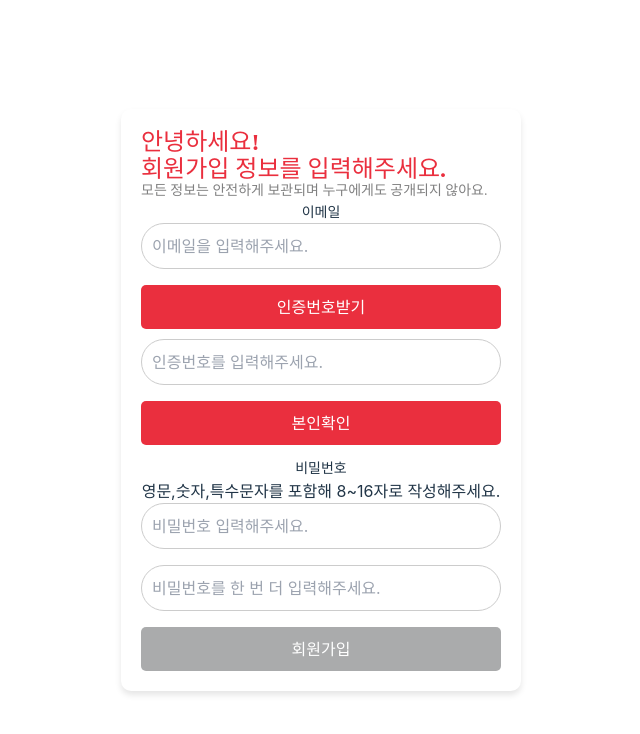
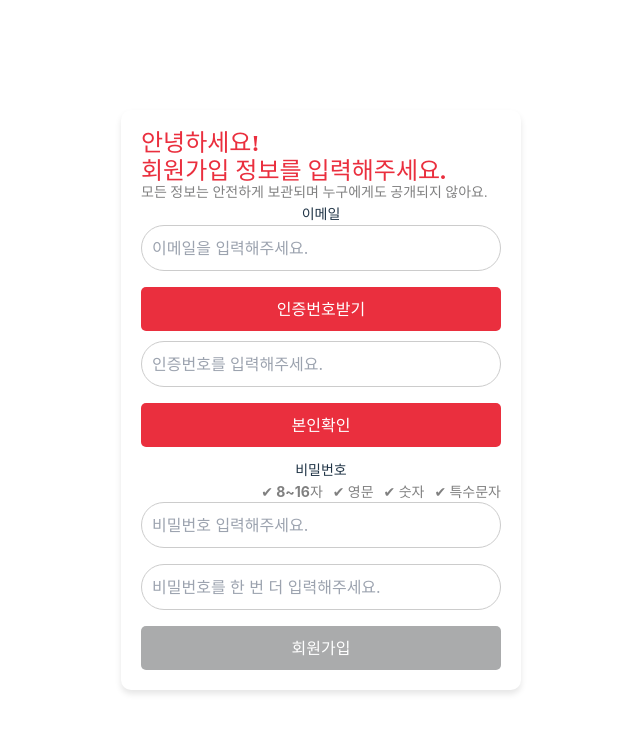
Before and after one commit to BaseballDiary/Frontend, a React (Vite) app in the folder baseballDiary/: page /login/sign-up in a window 1280 px wide. Shown: the top 734 px of the page, without its empty margins (319-959 px from the left). Built offline with nearby package versions, Linux system fonts and the light colour scheme.

Commit message:
#61 feature 비밀번호 유효성 검사 로직 수정

```diff
--- a/baseballDiary/src/pages/SignUpPage.css
+++ b/baseballDiary/src/pages/SignUpPage.css
@@ -55,6 +55,36 @@
 /* 본인확인 완료 스타일 */
 .confirmed {
   background-color: #2CCF53;
+}
+
+.validation-list {
+  list-style: none;
+  padding: 0;
+  display: flex;
+  gap: 10px;
+  justify-content: flex-end;
+}
+
+.validation-list li {
+  font-size: 14px;
+  font-weight: bold;
+  color: gray; /* 기본 색상 */
+}
+
+.validation-list .valid {
+  color: #2CCF53; /* ✅ 충족된 조건 - 초록색 */
+}
+
+.validation-list .invalid {
+  color: gray; /* ❌ 충족되지 않은 조건 - 회색 */
+}
+
+.error-text {
+  font-family: 'NanumSquareRound';
+  font-weight: 400;
+  color: #EA2F3E;
+  font-size: 14px;
+  margin-top: 4px;
 }
 
 .signup-button:disabled {
--- a/baseballDiary/src/pages/SignUpPage.tsx
+++ b/baseballDiary/src/pages/SignUpPage.tsx
@@ -16,6 +16,12 @@ const SignUpPage: React.FC = () => {
   const [passwordConfirm, setPasswordConfirm] = useState("");
   const [isPasswordValid, setIsPasswordValid] = useState(false);
   const [isPasswordMatched, setIsPasswordMatched] = useState(false);
+
+  // ✅ 유효성 검사 상태
+  const [isLengthValid, setIsLengthValid] = useState(false);
+  const [hasLetter, setHasLetter] = useState(false);
+  const [hasNumber, setHasNumber] = useState(false);
+  const [hasSpecialChar, setHasSpecialChar] = useState(false);
 
   // 이메일 유효성 검사
   const validateEmail = (email: string) => {
@@ -72,8 +78,9 @@ const SignUpPage: React.FC = () => {
       const response = await confirmVerificationCode(email, verificationCode);
 
       if (response) {
+        alert("✅ 본인 확인이 완료되었습니다!");
         setIsConfirmed(true); // ✅ 본인 확인 완료 → 버튼 비활성화
-        alert("✅ 본인 확인이 완료되었습니다!");
+
 
       }
     } catch (error) {
@@ -82,10 +89,15 @@ const SignUpPage: React.FC = () => {
     }
   };
 
-  // PW 입력 핸들러
+   // ✅ 비밀번호 입력 핸들러 (입력할 때마다 유효성 검사)
   const handlePasswordChange = (e: React.ChangeEvent<HTMLInputElement>) => {
-    setPassword(e.target.value);
-    setIsPasswordValid(e.target.value.length >= 8 && e.target.value.length <= 16);
+    const newPassword = e.target.value;
+    setPassword(newPassword);
+
+    setIsLengthValid(newPassword.length >= 8 && newPassword.length <= 16);
+    setHasLetter(/[a-zA-Z]/.test(newPassword));
+    setHasNumber(/\d/.test(newPassword));
+    setHasSpecialChar(/[!@#$%^&*(),.?":{}|<>]/.test(newPassword));
   };
 
   // PW 재입력 핸들러
@@ -120,7 +132,7 @@ const SignUpPage: React.FC = () => {
             className={`
             sendVerificationCode-button
             ${isConfirmed ? "confirmed" : ""}
-            ${isRequestDisabled || !isEmailValid ? "disabled" : ""}`}
+            `}
             onClick={handleRequestVerification}
             disabled={isConfirmed || !isEmailValid || isRequestDisabled }>
             {isConfirmed ? "인증완료" : isRequestDisabled ? `다시 요청 가능 (${timer}초)` : "인증번호받기"}
@@ -145,15 +157,24 @@ const SignUpPage: React.FC = () => {
         {/* 비밀번호 입력 컨테이너 */}
         <div className="input-container">
           <label className="input-label">비밀번호</label>
-          <p className="password-guidelines">영문,숫자,특수문자를 포함해 8~16자로 작성해주세요.</p>
+          <ul className="validation-list">
+            <li className={isLengthValid ? "valid" : "invalid"}>✔ 8~16자</li>
+            <li className={hasLetter ? "valid" : "invalid"}>✔ 영문</li>
+            <li className={hasNumber ? "valid" : "invalid"}>✔ 숫자</li>
+            <li className={hasSpecialChar ? "valid" : "invalid"}>✔ 특수문자</li>
+          </ul>
 
           <InputField
           type="password"
           placeholder="비밀번호 입력해주세요."
           value={password}
-          onChange={handlePasswordChange} />
-          {!isPasswordValid && password.length > 0 && <p className="error-text">비밀번호는 8~16자여야 합니다.</p>}
-          <InputField type="password" placeholder="비밀번호를 한 번 더 입력해주세요." value={passwordConfirm} onChange={handlePasswordConfirmChange} />
+          onChange={handlePasswordChange}/>
+
+          <InputField
+          type="password"
+          placeholder="비밀번호를 한 번 더 입력해주세요."
+          value={passwordConfirm}
+          onChange={handlePasswordConfirmChange} />
           {!isPasswordMatched && passwordConfirm.length > 0 && <p className="error-text">비밀번호가 일치하지 않습니다.</p>}
         </div>
 
```
